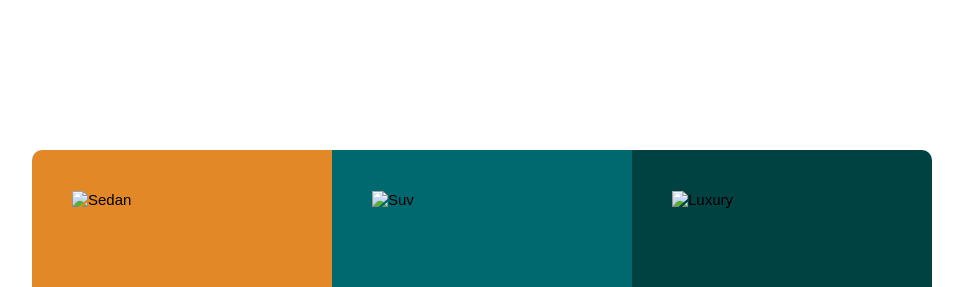
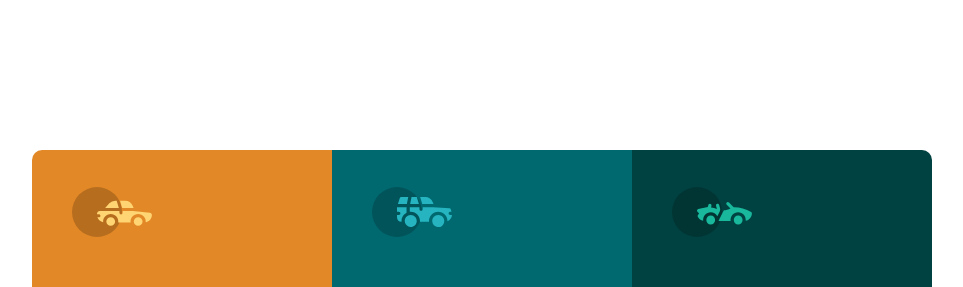
Before and after one commit to Keshav-Katara/3-column-preview, a plain HTML site: page index.html in a window 1280 px wide. Shown: the top 287 px of the page, without its empty margins (158-1121 px from the left). Drawn offline with Linux system fonts and the light colour scheme.

Commit message:
Update index.html

```diff
--- a/index.html
+++ b/index.html
@@ -9,7 +9,7 @@
       rel="icon"
       type="image/png"
       sizes="32x32"
-      href="./images/favicon-32x32.png"
+      href="favicon-32x32.png"
     />
     <title>Frontend Mentor | 3-column preview card component</title>
     <link rel="stylesheet" href="style.css" />
@@ -17,7 +17,7 @@
   <body>
     <div class="container">
       <div class="sedan box">
-        <img src="images/icon-sedans.svg" alt="Sedan" class="sedan__img img" />
+        <img src="icon-sedans.svg" alt="Sedan" class="sedan__img img" />
         <h1 class="sedan__heading heading">Sedans</h1>
         <p class="sedan__paragraph paragraph">
           Choose a sedan for its affordability and excellent fuel economy. Ideal
@@ -27,7 +27,7 @@
       </div>
 
       <div class="suv box">
-        <img src="images/icon-suvs.svg" alt="Suv" class="suv__img img" />
+        <img src="icon-suvs.svg" alt="Suv" class="suv__img img" />
         <h1 class="suv__heading heading">Suvs</h1>
         <p class="suv__paragraph paragraph">
           Take an SUV for its spacious interior, power, and versatility. Perfect
@@ -38,7 +38,7 @@
 
       <div class="luxury box">
         <img
-          src="images/icon-luxury.svg"
+          src="icon-luxury.svg"
           alt="Luxury"
           class="luxury__img img"
         />
```
